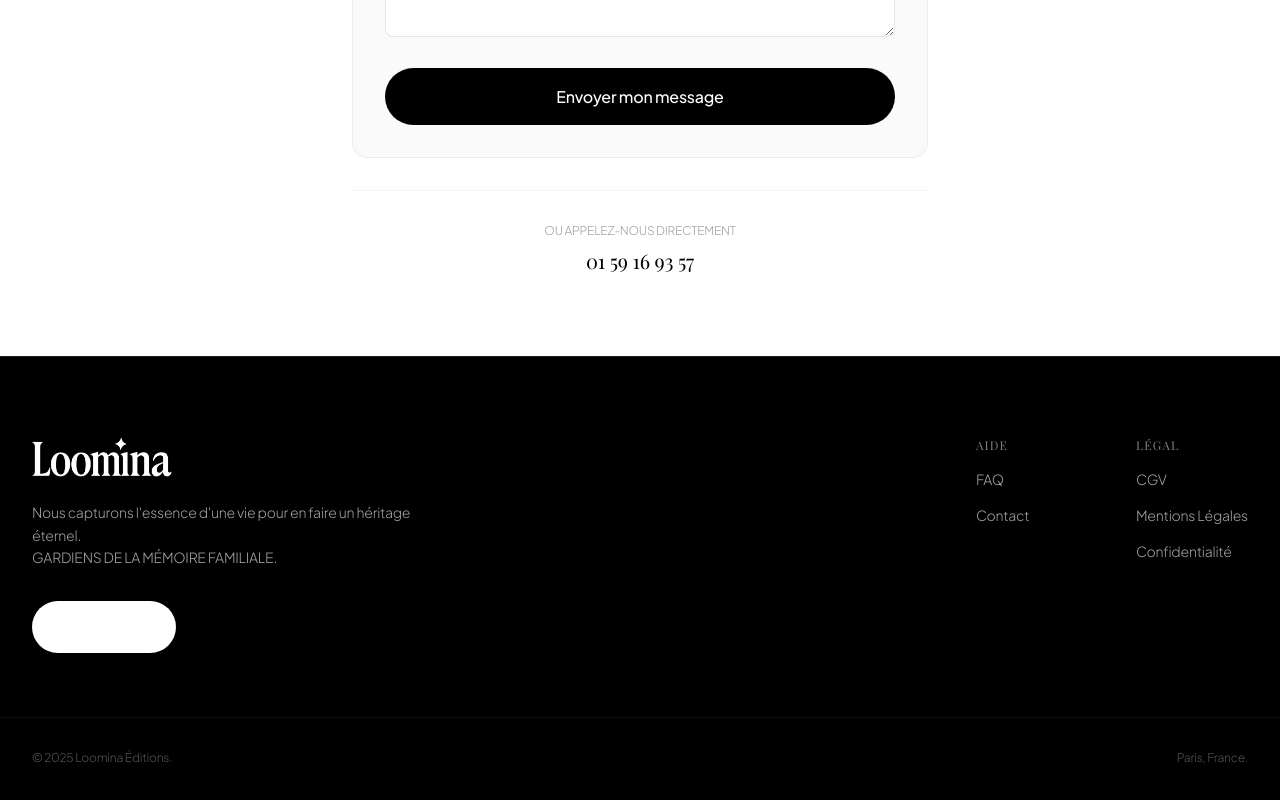
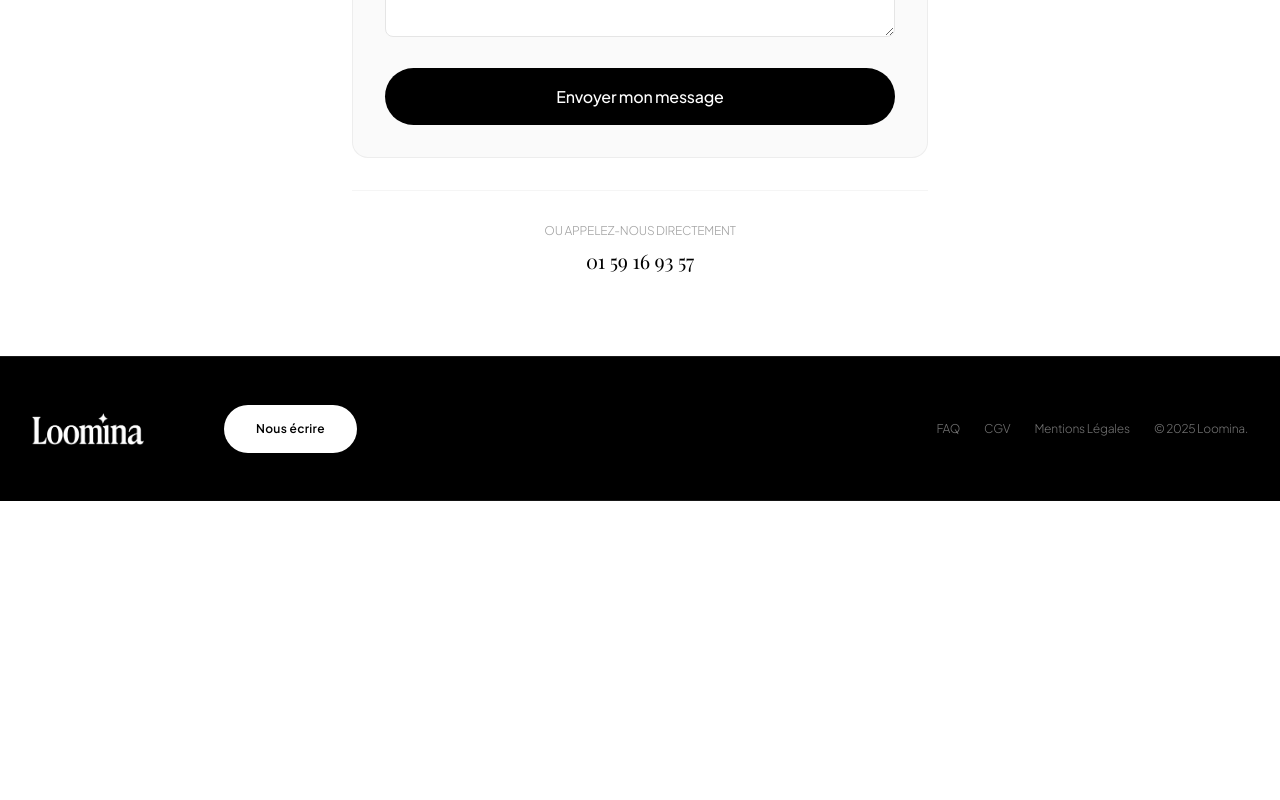
Before and after one commit to solalchetrit/loomina, a Next.js app: page /contact in a window 1280 px wide. Shown: the part 726-1526 px from the top of the page. After the commit the page ends 1227 px from the top, so only its background shows below. Built offline with nearby package versions, Linux system fonts and the light colour scheme; a web font is replaced by a local one.

Commit message:
feat(ui): constellation starfields and compact footer v2

```diff
--- a/app/page.tsx
+++ b/app/page.tsx
@@ -61,13 +61,18 @@ export default function Home() {
       {/* --- SECTION 2: CONVICTION (NOIR) --- */}
       <div id="mission" className="w-full">
         <section className="relative w-full bg-black px-6 py-20 md:py-28 text-white overflow-hidden">
-          {/* --- DÉCORATION CONSTELLATION --- */}
-          {/* Coin haut droit, visible */}
-          <StarDecoration position="top-right" className="opacity-40 scale-100" />
-          {/* Coin bas gauche, plus discret */}
-          <StarDecoration position="bottom-left" className="opacity-20 scale-75" />
-          {/* Coin haut gauche, très subtil */}
-          <StarDecoration position="top-left" className="opacity-10 scale-50" />
+          {/* --- CONSTELLATION --- */}
+          <div className="absolute inset-0 overflow-hidden pointer-events-none">
+            {/* Etoile Principale (Haut Droite) */}
+            <StarDecoration position="top-right" className="opacity-30 scale-100" />
+
+            {/* Etoile Secondaire (Bas Gauche) */}
+            <StarDecoration position="bottom-left" className="opacity-20 scale-75 translate-y-12 -translate-x-12" />
+
+            {/* Etoiles Lointaines (Petites touches) */}
+            <StarDecoration position="top-left" className="opacity-10 scale-50" />
+            <StarDecoration position="bottom-right" className="opacity-15 scale-50 translate-y-24" />
+          </div>
 
           <div className="mx-auto max-w-5xl flex flex-col gap-16 relative z-10">
             {/* La Citation Centrale */}
@@ -139,13 +144,18 @@ export default function Home() {
 
           {/* Colonne Droite : Player Audio */}
           <div className="bg-neutral-900 rounded-3xl p-8 border border-white/10 shadow-2xl relative">
-            {/* --- DÉCORATION CONSTELLATION --- */}
-            {/* Coin haut droit, visible */}
-            <StarDecoration position="top-right" className="opacity-40 scale-100" />
-            {/* Coin bas gauche, plus discret */}
-            <StarDecoration position="bottom-left" className="opacity-20 scale-75" />
-            {/* Coin haut gauche, très subtil */}
-            <StarDecoration position="top-left" className="opacity-10 scale-50" />
+            {/* --- CONSTELLATION --- */}
+            <div className="absolute inset-0 overflow-hidden pointer-events-none">
+              {/* Etoile Principale (Haut Droite) */}
+              <StarDecoration position="top-right" className="opacity-30 scale-100" />
+
+              {/* Etoile Secondaire (Bas Gauche) */}
+              <StarDecoration position="bottom-left" className="opacity-20 scale-75 translate-y-12 -translate-x-12" />
+
+              {/* Etoiles Lointaines (Petites touches) */}
+              <StarDecoration position="top-left" className="opacity-10 scale-50" />
+              <StarDecoration position="bottom-right" className="opacity-15 scale-50 translate-y-24" />
+            </div>
             <div className="space-y-4">
               <p className="text-xs uppercase text-neutral-500 tracking-widest mb-4">Extrait brut de session</p>
               <audio controls className="w-full invert hue-rotate-180 opacity-90 hover:opacity-100 transition-opacity">
--- a/components/Footer.tsx
+++ b/components/Footer.tsx
@@ -8,17 +8,18 @@ export default function Footer() {
   const currentYear = new Date().getFullYear();
 
   return (
-    <footer className="w-full bg-black text-white border-t border-white/10 py-16 md:py-20 relative overflow-hidden">
+    // Padding réduit (py-12 au lieu de py-20) pour un footer plus fin
+    <footer className="w-full bg-black text-white border-t border-white/10 py-12 relative overflow-hidden">
 
-      {/* Petite touche déco en bas */}
-      <div className="absolute bottom-0 left-0 w-full h-px bg-gradient-to-r from-transparent via-white/20 to-transparent" />
+      {/* Ligne décorative en bas */}
+      <div className="absolute bottom-0 left-0 w-full h-px bg-gradient-to-r from-transparent via-white/10 to-transparent" />
 
-      <div className="mx-auto max-w-7xl px-6 lg:px-8 flex flex-col md:flex-row items-start justify-between gap-12">
+      <div className="mx-auto max-w-7xl px-6 lg:px-8 flex flex-col md:flex-row items-center justify-between gap-8">
 
-        {/* Partie Gauche : Marque */}
-        <div className="space-y-6 max-w-sm">
-          <div className="relative h-10 w-48">
-            {/* Logo inversé pour être BLANC sur fond NOIR */}
+        {/* Partie Gauche : Logo & Bouton alignés */}
+        <div className="flex flex-col sm:flex-row items-center gap-8">
+          <div className="relative h-8 w-40">
+            {/* Logo Blanc (inversé) */}
             <Image
               src="/header-logo-trimmed.png"
               alt="Loomina Éditions"
@@ -26,46 +27,24 @@ export default function Footer() {
               className="object-contain object-left invert brightness-0"
             />
           </div>
-          <p className="text-sm text-neutral-400 font-light leading-relaxed">
-            Nous capturons l'essence d'une vie pour en faire un héritage éternel.
-            <br />GARDIENS DE LA MÉMOIRE FAMILIALE.
-          </p>
 
-          {/* Bouton Contact Spécial */}
-          <div className="pt-2">
-            <MagicButton
-              href="/contact"
-              className="bg-white text-black border-none hover:bg-neutral-200 px-8 py-3 text-sm"
-            >
-              Nous écrire
-            </MagicButton>
-          </div>
+          {/* Bouton : Fond Blanc, Police NOIRE (explicite) */}
+          <MagicButton
+            href="/contact"
+            className="bg-white !text-black border-none hover:bg-neutral-200 px-6 py-2 text-xs font-semibold tracking-wide"
+          >
+            Nous écrire
+          </MagicButton>
         </div>
 
-        {/* Partie Droite : Navigation Utile */}
-        <div className="grid grid-cols-2 gap-12 text-sm font-light">
-
-          <div className="flex flex-col gap-4">
-            <h4 className="font-medium text-white tracking-widest uppercase text-xs opacity-50">Aide</h4>
-            <Link href="/faq" className="text-neutral-400 hover:text-[var(--loomina-amber)] transition-colors">FAQ</Link>
-            <Link href="/contact" className="text-neutral-400 hover:text-[var(--loomina-amber)] transition-colors">Contact</Link>
-          </div>
-
-          <div className="flex flex-col gap-4">
-            <h4 className="font-medium text-white tracking-widest uppercase text-xs opacity-50">Légal</h4>
-            <Link href="/cgv" className="text-neutral-400 hover:text-white transition-colors">CGV</Link>
-            <Link href="/legal" className="text-neutral-400 hover:text-white transition-colors">Mentions Légales</Link>
-            <Link href="/privacy" className="text-neutral-400 hover:text-white transition-colors">Confidentialité</Link>
-          </div>
-
+        {/* Partie Droite : Liens Légaux discrets */}
+        <div className="flex gap-6 text-xs font-light text-neutral-500">
+          <Link href="/faq" className="hover:text-white transition-colors">FAQ</Link>
+          <Link href="/cgv" className="hover:text-white transition-colors">CGV</Link>
+          <Link href="/legal" className="hover:text-white transition-colors">Mentions Légales</Link>
+          <span>&copy; {currentYear} Loomina.</span>
         </div>
 
-      </div>
-
-      {/* Copyright */}
-      <div className="mx-auto max-w-7xl px-6 lg:px-8 mt-16 pt-8 border-t border-white/5 text-xs text-neutral-600 flex justify-between">
-        <span>&copy; {currentYear} Loomina Éditions.</span>
-        <span>Paris, France.</span>
       </div>
     </footer>
   );
```
